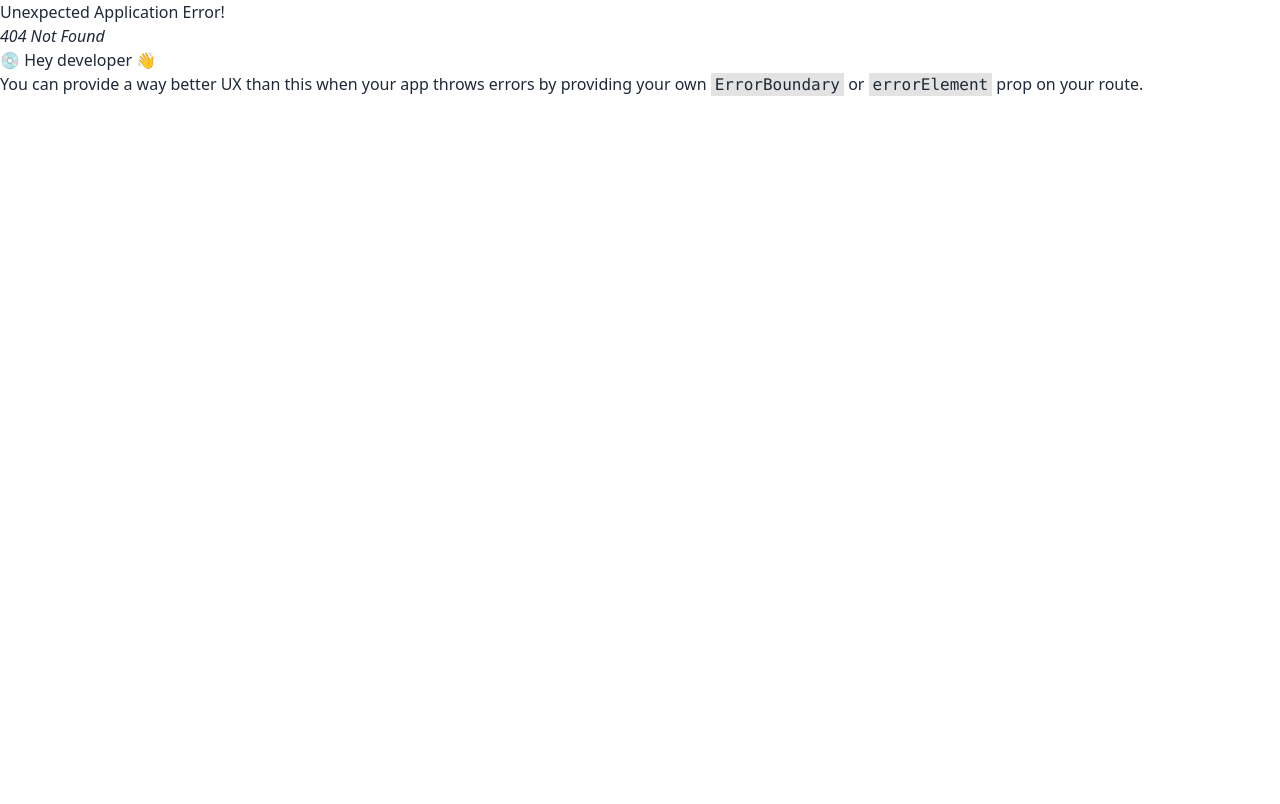
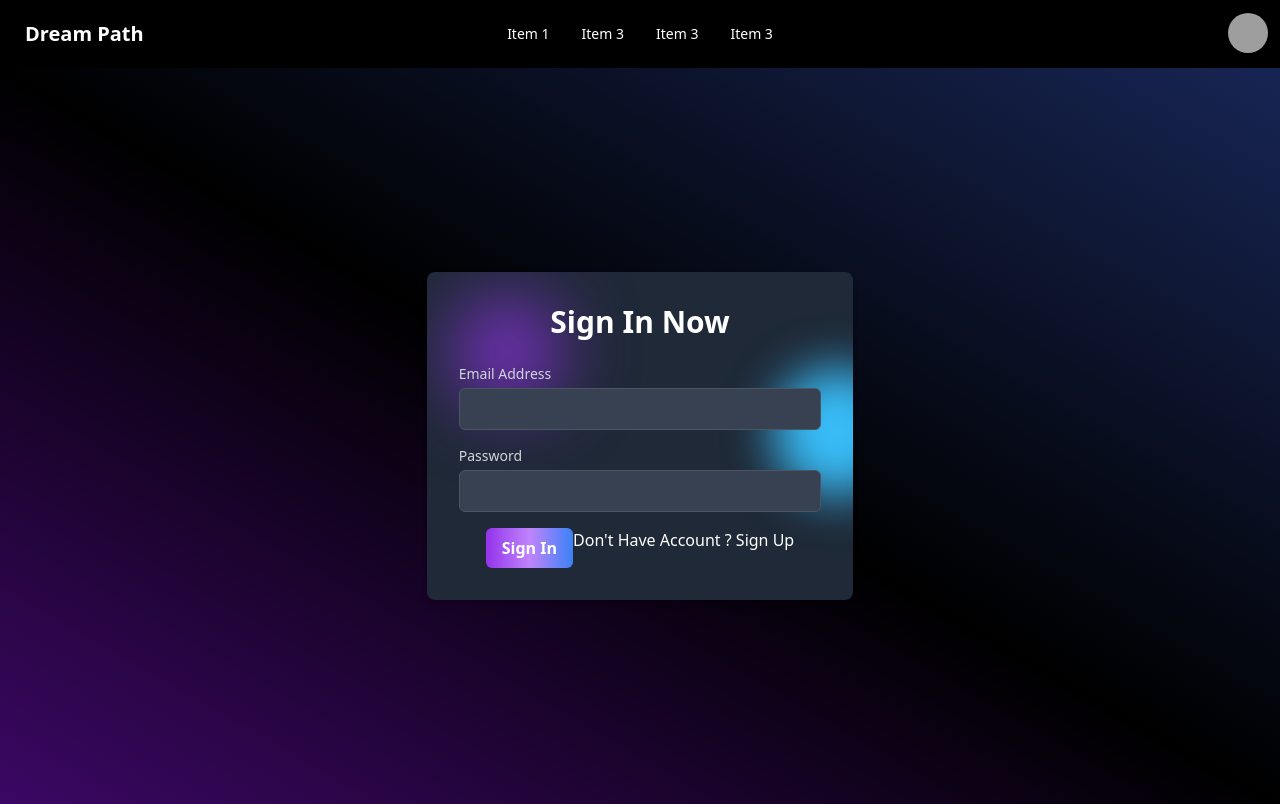
Before and after one commit to Kasfia-Mostafa/Dream-Path, a React (Vite) app: page /login in a window 1280 px wide. Before the commit this address had no page. Built offline with nearby package versions, Linux system fonts and the light colour scheme; grey boxes are pictures that could not be loaded.

Commit message:
login page

```diff
--- a/src/MainLayout/MainLayout.jsx
+++ b/src/MainLayout/MainLayout.jsx
@@ -1,14 +1,12 @@
-import Banner from "../MainPage/Banner/Banner";
+import { Outlet } from "react-router-dom";
 import Navbar from "../MainPage/Navbar/Navbar";
-import UserSection from "../MainPage/UseSection/UserSection";
 
 
 const MainLayout = () => {
   return (
     <div className="h-[100vh]">
       <Navbar></Navbar>
-     <Banner></Banner>
-     <UserSection></UserSection>
+     <Outlet></Outlet>
     </div>
   );
 };
--- a/src/MainPage/Banner/Banner.jsx
+++ b/src/MainPage/Home/Banner/Banner.jsx
@@ -1,3 +1,4 @@
+import { Link } from "react-router-dom";
 
 
 const Banner = () => {
@@ -15,9 +16,11 @@ const Banner = () => {
           <h2>Dream Path</h2>
           <div>
             <div className="w-40 h-14 bg-white ml-5 my-5"></div>
+            <Link to='/login'>
             <h2 className="text-2xl font-bold absolute bottom-8 left-20 text-purple-700">
               Let's Exp<span className="text-white"> lore</span>
             </h2>
+            </Link>
           </div>
         </div>
       </div>
--- /dev/null
+++ b/src/MainPage/Home/Home.jsx
@@ -0,0 +1,13 @@
+import Banner from "./Banner/Banner";
+import UserSection from "./UseSection/UserSection";
+
+const Home = () => {
+  return (
+    <div>
+      <Banner></Banner>
+      <UserSection></UserSection>
+    </div>
+  );
+};
+
+export default Home;
--- /dev/null
+++ b/src/MainPage/Login/Login.jsx
@@ -0,0 +1,56 @@
+const Login = () => {
+  return (
+    <div
+      className="h-[92vh] flex items-center w-full
+    bg-gradient-to-tr from-purple-950 via-black to-blue-950"
+    >
+      <div className="w-1/3 mx-auto relative overflow-hidden z-10 bg-gray-800 p-8 rounded-lg shadow-md before:w-24 before:h-24 before:absolute before:bg-purple-600 before:rounded-full before:-z-10 before:blur-2xl after:w-32 after:h-32 after:absolute after:bg-sky-400 after:rounded-full after:-z-10 after:blur-xl after:top-24 after:-right-12">
+        <h2 className="text-3xl font-bold text-white mb-6 text-center">
+          Sign In Now
+        </h2>
+
+        <form method="post" action="#">
+          <div className="mb-4">
+            <label className="block text-sm font-medium text-gray-300">
+              Email Address
+            </label>
+            <input
+              className="mt-1 p-2 w-full bg-gray-700 border border-gray-600 rounded-md text-white"
+              name="email"
+              id="email"
+              type="email"
+            />
+          </div>
+
+          <div className="mb-4">
+            <label className="block text-sm font-medium text-gray-300">
+              Password
+            </label>
+            <input
+              className="mt-1 p-2 w-full bg-gray-700 border border-gray-600 rounded-md text-white"
+              name="password"
+              id="password"
+              type="password"
+            />
+          </div>
+
+          <div>
+            <div className="flex justify-center">
+              <button
+                className="bg-gradient-to-r from-purple-600 via-purple-400 to-blue-500 text-white px-4 py-2 font-bold rounded-md hover:opacity-80"
+                type="submit"
+              >
+                Sign In
+              </button>
+              <div>
+                <p className="text-white">Don't Have Account ? Sign Up</p>
+              </div>
+            </div>
+          </div>
+        </form>
+      </div>
+    </div>
+  );
+};
+
+export default Login;
--- /dev/null
+++ b/src/MainPage/Resgister/Register.jsx
@@ -0,0 +1,62 @@
+
+const Register = () => {
+  return (
+    <div className="h-[92vh] flex items-center w-full
+    bg-gradient-to-tr from-purple-950 via-black to-blue-950">
+      <div className="w-1/3 mx-auto relative overflow-hidden z-10 bg-gray-800 p-8 rounded-lg shadow-md before:w-24 before:h-24 before:absolute before:bg-purple-600 before:rounded-full before:-z-10 before:blur-2xl after:w-32 after:h-32 after:absolute after:bg-sky-400 after:rounded-full after:-z-10 after:blur-xl after:top-24 after:-right-12">
+        <h2 className="text-3xl font-bold text-white mb-6 text-center">
+          Sign Up Now
+        </h2>
+
+        <form method="post" action="#">
+          <div className="mb-4">
+            <label className="block text-sm font-medium text-gray-300">
+              Full Name
+            </label>
+            <input
+              className="mt-1 p-2 w-full bg-gray-700 border border-gray-600 rounded-md text-white"
+              type="text"
+            />
+          </div>
+
+          <div className="mb-4">
+            <label className="block text-sm font-medium text-gray-300">
+              Email Address
+            </label>
+            <input
+              className="mt-1 p-2 w-full bg-gray-700 border border-gray-600 rounded-md text-white"
+              name="email"
+              id="email"
+              type="email"
+            />
+          </div>
+
+          <div className="mb-4">
+            <label className="block text-sm font-medium text-gray-300">
+              Password
+            </label>
+            <input
+              className="mt-1 p-2 w-full bg-gray-700 border border-gray-600 rounded-md text-white"
+              name="password"
+              id="password"
+              type="password"
+            />
+          </div>
+
+
+
+          <div className="flex justify-end">
+            <button
+              className="bg-gradient-to-r from-purple-600 via-purple-400 to-blue-500 text-white px-4 py-2 font-bold rounded-md hover:opacity-80"
+              type="submit"
+            >
+              Sign In
+            </button>
+          </div>
+        </form>
+      </div>
+    </div>
+  );
+};
+
+export default Register;
```
Also changed, not shown: src/main.jsx (+18 -1 lines), src/MainPage/Home/UseSection/UserSection.css (renamed from src/MainPage/UseSection/UserSection.css), src/MainPage/Home/UseSection/UserSection.jsx (renamed from src/MainPage/UseSection/UserSection.jsx).
